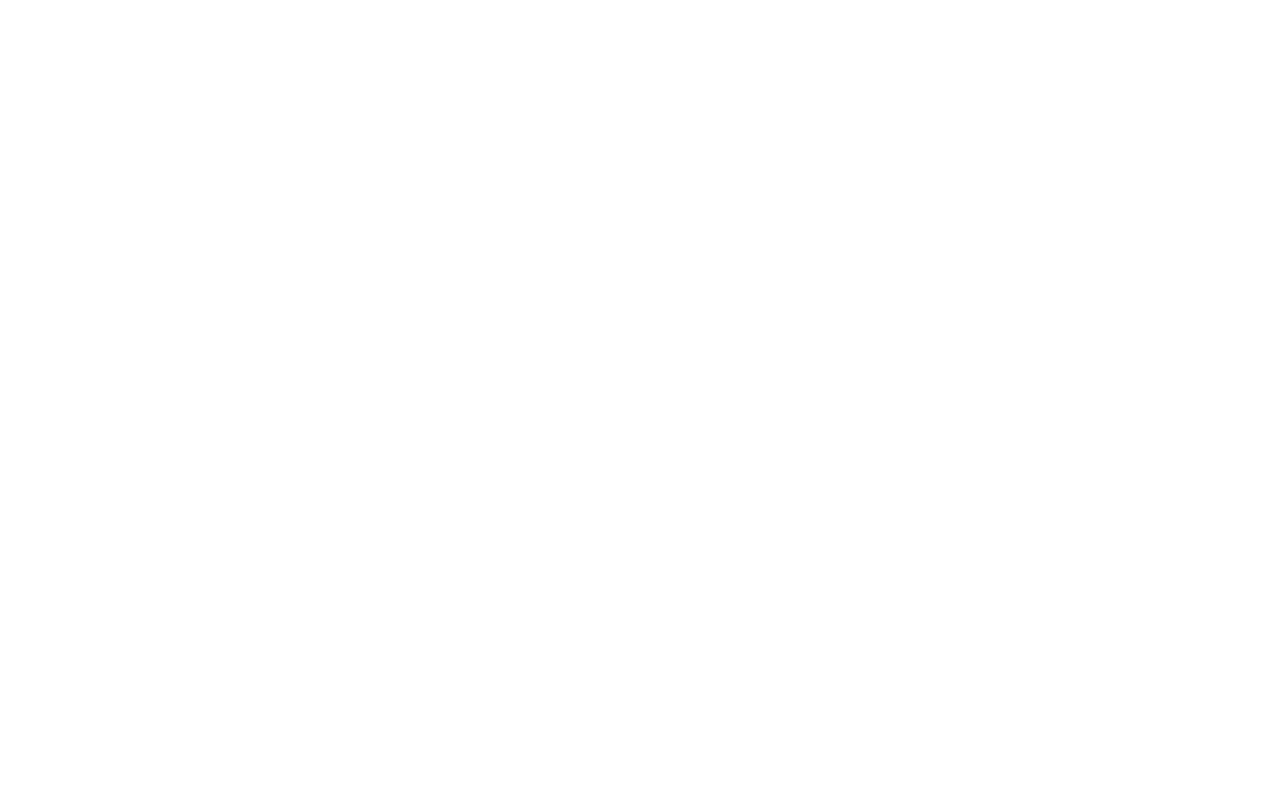
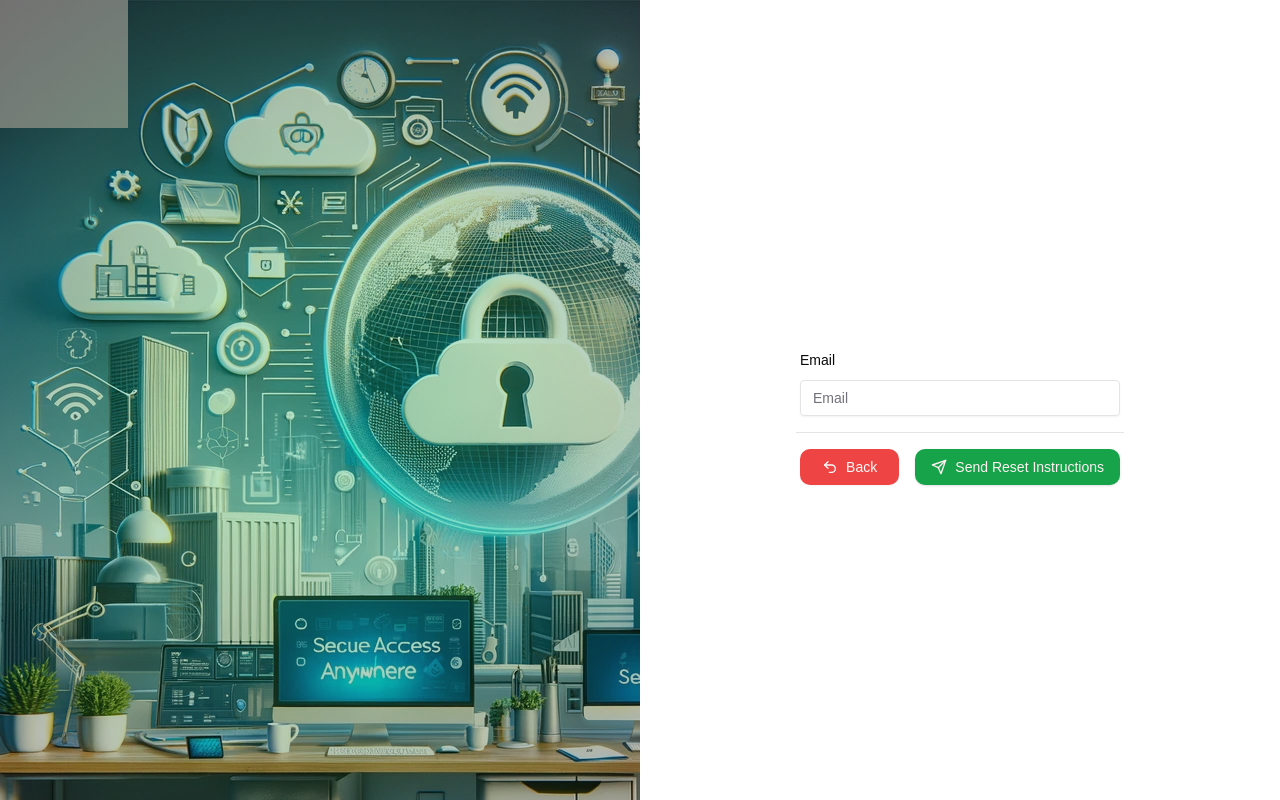
Before and after one commit to am-it1601/Protegix_react, a React (Vite) app: page /forgot-password in a window 1280 px wide. Before the commit this address had no page. Built offline with nearby package versions, Linux system fonts and the light colour scheme; grey boxes are pictures that could not be loaded.

Commit message:
Added Forgot Password Page and API call.

```diff
--- a/src/App.tsx
+++ b/src/App.tsx
@@ -2,6 +2,8 @@
 
 import PrivateRoutes from './components/guards/PrivateRoutes';
 import { ThemeProvider } from './context/provider/ThemeProvider';
+import ForgotPasswordPage from './pages/auth/ForgotPasswordPage';
+import AuthPageLayout from './pages/auth/layout';
 import LoginPage from './pages/auth/LoginPage';
 import Dashboard from './pages/dashboard';
 import RootLayout from './pages/layouts/RootLayout';
@@ -26,7 +28,10 @@
                             </Route>
                         </Route>
                     </Route>
-                    <Route path="/login" element={<LoginPage />} />
+                    <Route element={<AuthPageLayout />}>
+                        <Route path="/login" element={<LoginPage />} />
+                        <Route path="/forgot-password" element={<ForgotPasswordPage />} />
+                    </Route>
                     <Route path="/" element={<RootLayout />} />
                 </Routes>
             </Router>
--- /dev/null
+++ b/src/components/features/auth/ForgotPasswordForm.tsx
@@ -0,0 +1,56 @@
+import { Send, Undo2 } from 'lucide-react';
+import React from 'react';
+import { useNavigate } from 'react-router-dom';
+
+import { Button } from '@/components/ui/button';
+import { Form, FormControl, FormField, FormItem, FormLabel, FormMessage } from '@/components/ui/form';
+import { Input } from '@/components/ui/input';
+import { SelectSeparator } from '@/components/ui/select';
+import { cn } from '@/lib/utils';
+import { SymbolIcon } from '@radix-ui/react-icons';
+
+import { useForgotPasswordForm } from './hooks';
+
+type ForgotPasswordFormProps = React.HTMLAttributes<HTMLDivElement>;
+
+const ForgotPasswordForm: React.FC<ForgotPasswordFormProps> = ({ className, ...props }) => {
+    const { submit, form, isPending } = useForgotPasswordForm();
+    const navigate = useNavigate();
+
+    return (
+        <div className={cn('grid gap-6', className)} {...props}>
+            <Form {...form}>
+                <form onSubmit={form.handleSubmit(submit)} className="flex flex-col w-full gap-2  mx-auto mb-0 mt-8  space-y-2">
+                    <FormField
+                        control={form.control}
+                        name="email"
+                        render={({ field }) => {
+                            return (
+                                <FormItem>
+                                    <FormLabel>Email</FormLabel>
+                                    <FormControl>
+                                        <Input placeholder="Email" className="input-field" {...field} />
+                                    </FormControl>
+                                    <FormMessage />
+                                </FormItem>
+                            );
+                        }}
+                    />
+                    <SelectSeparator className="bg-input my-5" />
+                    <div className="flex justify-between items-center gap-4" onClick={() => navigate(-1)}>
+                        <Button type="button" variant="destructive" className="w-full">
+                            <Undo2 className="mr-2 w-4 h-4" />
+                            Back
+                        </Button>
+                        <Button type="submit" className="w-full" disabled={isPending || (form.formState.isDirty && !form.formState.isValid)}>
+                            {!isPending ? <Send className="mr-2 h-4 w-4" /> : <SymbolIcon className="mr-2 h-4 w-4 animate-spin" />}
+                            {!isPending ? 'Send Reset Instructions' : 'Please Wait...'}
+                        </Button>
+                    </div>
+                </form>
+            </Form>
+        </div>
+    );
+};
+
+export default ForgotPasswordForm;
--- a/src/components/features/auth/LoginForm.tsx
+++ b/src/components/features/auth/LoginForm.tsx
@@ -10,7 +10,7 @@
 import { cn } from '@/lib/utils';
 import { LockClosedIcon, SymbolIcon } from '@radix-ui/react-icons';
 
-import { useLoginForm } from './useLoginForm';
+import { useLoginForm } from './hooks';
 
 type LoginFormProps = {
     redirectUrl: string;
--- a/src/components/features/auth/useLoginForm.ts
+++ b/src/components/features/auth/hooks.ts
@@ -1,9 +1,31 @@
 import { useForm } from 'react-hook-form';
 
 import { USER_ROLE_TYPE } from '@/constants/enums';
+import {
+    ForgotPasswordFormData, ForgotPasswordFormSchema
+} from '@/lib/zod/ForgotPasswordFormSchema';
 import { LoginFormData, LoginFormSchema } from '@/lib/zod/LoginSchema';
-import { useLogin } from '@/services/query/auth.query';
+import { useForgotPassword, useLogin } from '@/services/query/auth.query';
 import { zodResolver } from '@hookform/resolvers/zod';
+
+export const useForgotPasswordForm = () => {
+    const form = useForm<ForgotPasswordFormData>({
+        resolver: zodResolver(ForgotPasswordFormSchema),
+        defaultValues: {
+            "email" : "",
+        },
+    });
+
+    const { mutate, isPending } = useForgotPassword();
+
+    const submit = (values: ForgotPasswordFormData) => {
+        mutate({
+            ...values,
+        });
+    };
+
+    return {submit, form, isPending}
+}
 
 export type useLoginFormParams = {
     redirectUrl : string
@@ -22,7 +44,7 @@
         },
     });
 
-    const { mutate, isPending } = useLogin({redirect :redirectUrl});
+    const { mutate, isPending, isError } = useLogin({redirect :redirectUrl});
 
     const submit = (values: LoginFormData) => {
         mutate({
--- /dev/null
+++ b/src/lib/zod/ForgotPasswordFormSchema.ts
@@ -0,0 +1,11 @@
+import { z } from 'zod';
+
+export const ForgotPasswordFormSchema = z.object({
+    email: z.string({
+        required_error : "Email is required"
+    }).email({
+        message : 'Must be a valid email address'
+    })
+})
+
+export type ForgotPasswordFormData = z.infer<typeof ForgotPasswordFormSchema>
--- /dev/null
+++ b/src/pages/auth/ForgotPasswordPage.tsx
@@ -0,0 +1,10 @@
+import React from 'react';
+
+import ForgotPasswordForm from '@/components/features/auth/ForgotPasswordForm';
+
+const ForgotPasswordPage = () => (
+    <div className="w-full">
+        <ForgotPasswordForm />
+    </div>
+);
+export default ForgotPasswordPage;
--- a/src/pages/auth/LoginPage.tsx
+++ b/src/pages/auth/LoginPage.tsx
@@ -4,18 +4,6 @@
 import LoginForm from '@/components/features/auth/LoginForm';
 import { useAuthentication } from '@/hooks';
 
-const renderLogin = (redirectUrl: string) => {
-    return (
-        <>
-            <div className="flex flex-col space-y-2 text-center">
-                <h1 className="h5-bold">Login an account !</h1>
-                <p className="text-sm text-muted-foreground">Enter your email below to create your account</p>
-            </div>
-
-            <LoginForm redirectUrl={redirectUrl} className="w-full" showRememberMe showForgotPassword />
-        </>
-    );
-};
 const LoginPage = () => {
     let session = false;
     const { isAuthenticated } = useAuthentication();
@@ -30,29 +18,18 @@
             navigate(redirect);
         }, 1000);
     }
+    if (session) {
+        return <Watch visible={true} height="80" width="80" radius="48" color="#4fa94d" ariaLabel="watch-loading" />;
+    }
     return (
-        <div className="flex h-[100vh]">
-            <div className="flex-1 bg-login-screen relative">
-                <div>
-                    <img src="https://img.logoipsum.com/330.svg" className="overflow-hidden transition-all w-32 h-32" alt="logo" />
-                </div>
-                <div id="overlay" className="w-full h-full absolute login-overlay top-0 left-0 opacity-30" />
-                {/* <div className="relative object-cover w-full h-full">
-                    <img src="/login.webp" className="overflow-hidden transition-all" alt="logo" />
-                </div> */}
-                {/* <div>
-                    <p className="text-white">
-                        Acme Inc “This library has saved me countless hours of work and helped me deliver stunning designs to my clients faster than ever before.” Sofia Davis
-                    </p>
-                </div> */}
+        <>
+            <div className="flex flex-col space-y-2 text-center">
+                <h1 className="h5-bold">Login an account !</h1>
+                <p className="text-sm text-muted-foreground">Enter your email below to create your account</p>
             </div>
 
-            <div className="flex-1">
-                <div className="h-full mx-auto flex w-full flex-col justify-center space-y-6 sm:w-[480px]">
-                    {session ? <Watch visible={true} height="80" width="80" radius="48" color="#4fa94d" ariaLabel="watch-loading" /> : renderLogin(redirect)}
-                </div>
-            </div>
-        </div>
+            <LoginForm redirectUrl={redirect} className="w-full" showRememberMe showForgotPassword />
+        </>
     );
 };
 
--- /dev/null
+++ b/src/pages/auth/layout.tsx
@@ -0,0 +1,31 @@
+import React from 'react';
+import { Outlet } from 'react-router-dom';
+
+const AuthPageLayout = () => {
+    return (
+        <div className="flex h-[100vh]">
+            <div className="flex-1 bg-login-screen relative">
+                <div>
+                    <img src="https://img.logoipsum.com/330.svg" className="overflow-hidden transition-all w-32 h-32" alt="logo" />
+                </div>
+                <div id="overlay" className="w-full h-full absolute login-overlay top-0 left-0 opacity-30" />
+                {/* <div className="relative object-cover w-full h-full">
+                    <img src="/login.webp" className="overflow-hidden transition-all" alt="logo" />
+                </div> */}
+                {/* <div>
+                    <p className="text-white">
+                        Acme Inc “This library has saved me countless hours of work and helped me deliver stunning designs to my clients faster than ever before.” Sofia Davis
+                    </p>
+                </div> */}
+            </div>
+
+            <div className="flex-1">
+                <div className="h-full mx-auto flex w-1/2 flex-col justify-center space-y-6 items-center">
+                    <Outlet />
+                </div>
+            </div>
+        </div>
+    );
+};
+
+export default AuthPageLayout;
--- a/src/services/api/auth.api.ts
+++ b/src/services/api/auth.api.ts
@@ -1,6 +1,7 @@
 import { BaseResponse, LoginResponse } from 'types';
 
 import axiosInstance from '@/lib/axiosInstance';
+import { ForgotPasswordFormData } from '@/lib/zod/ForgotPasswordFormSchema';
 import { LoginFormData } from '@/lib/zod/LoginSchema';
 
 const AuthRoute = 'auth/';
@@ -12,4 +13,7 @@
     return await axiosInstance.post(AuthRoute + 'logout', {});
 };
 
-export { login, logout };
+const forgotPassword = async (formData: ForgotPasswordFormData): Promise<BaseResponse | undefined> => {
+    return await axiosInstance.post(AuthRoute + 'forgot-password', formData);
+}
+export { login, logout, forgotPassword };
--- a/src/services/query/auth.query.ts
+++ b/src/services/query/auth.query.ts
@@ -6,7 +6,7 @@
 import { ILoggedInUser } from '@/types/models';
 import { useMutation } from '@tanstack/react-query';
 
-import { login, logout } from '../api/auth.api';
+import { forgotPassword, login, logout } from '../api/auth.api';
 
 type useLoginParams = {
     redirect:string;
@@ -50,3 +50,18 @@
         },
     });
 }
+
+export function useForgotPassword() {
+    return useMutation({
+        mutationFn : forgotPassword,
+        mutationKey : ['AUTH'],
+        onError: (error, variables, context) => {
+            console.log('Error')
+            toast.error('Error Occured');
+        },
+        onSuccess: (data, variables, context) => {
+            toast.success('Email sent Successfully');
+
+        },
+    })
+    }
```
